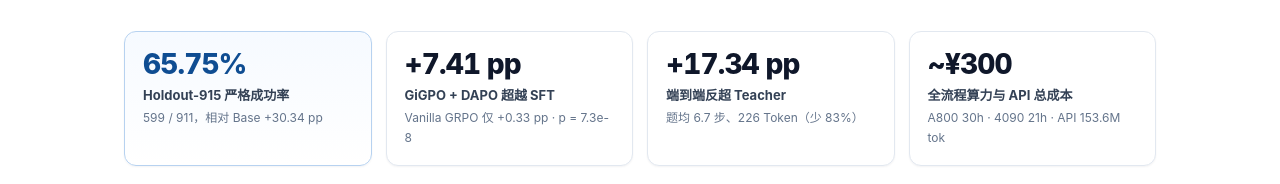
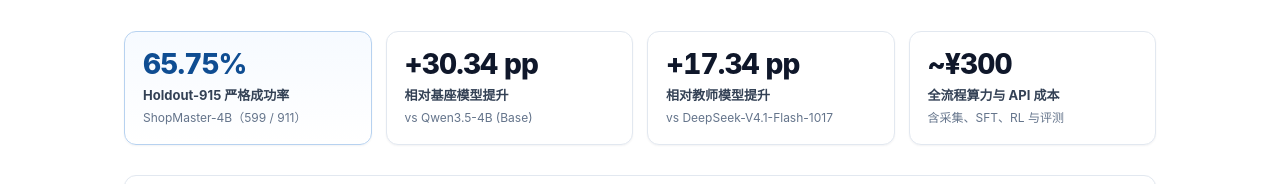
Before and after one commit to HOWILLMAKEIT/ShopMaster-4B, a plain HTML site: page index.html in a window 1280 px wide. Shown: the part 548-732 px from the top of the page. Drawn offline with Linux system fonts and the light colour scheme.

Commit message:
docs(pages): simplify hero KPI cards to absolute accuracy, vs Base, vs Teacher, and cost

```diff
--- a/index.html
+++ b/index.html
@@ -1348,22 +1348,22 @@
         <div class="kpi-card accent">
           <div class="kpi-val">65.75%</div>
           <div class="kpi-label">Holdout-915 严格成功率</div>
-          <div class="kpi-sub">599 / 911，相对 Base +30.34 pp</div>
+          <div class="kpi-sub">ShopMaster-4B（599 / 911）</div>
         </div>
         <div class="kpi-card">
-          <div class="kpi-val">+7.41 pp</div>
-          <div class="kpi-label">GiGPO + DAPO 超越 SFT</div>
-          <div class="kpi-sub">Vanilla GRPO 仅 +0.33 pp · p = 7.3e-8</div>
+          <div class="kpi-val">+30.34 pp</div>
+          <div class="kpi-label">相对基座模型提升</div>
+          <div class="kpi-sub">vs Qwen3.5-4B (Base)</div>
         </div>
         <div class="kpi-card">
           <div class="kpi-val">+17.34 pp</div>
-          <div class="kpi-label">端到端反超 Teacher</div>
-          <div class="kpi-sub">题均 6.7 步、226 Token（少 83%）</div>
+          <div class="kpi-label">相对教师模型提升</div>
+          <div class="kpi-sub">vs DeepSeek-V4.1-Flash-1017</div>
         </div>
         <div class="kpi-card">
           <div class="kpi-val">~¥300</div>
-          <div class="kpi-label">全流程算力与 API 总成本</div>
-          <div class="kpi-sub">A800 30h · 4090 21h · API 153.6M tok</div>
+          <div class="kpi-label">全流程算力与 API 成本</div>
+          <div class="kpi-sub">含采集、SFT、RL 与评测</div>
         </div>
       </div>
 
```
